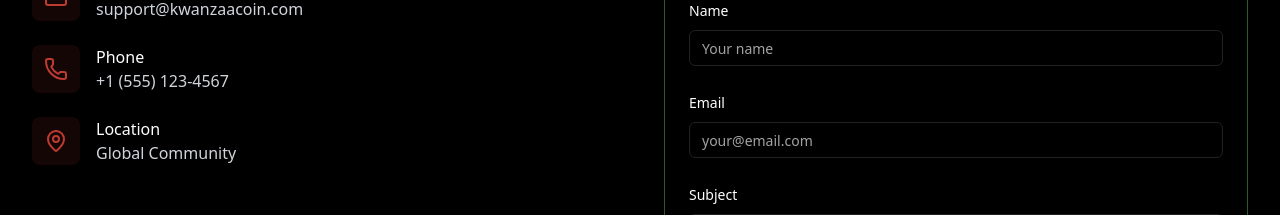
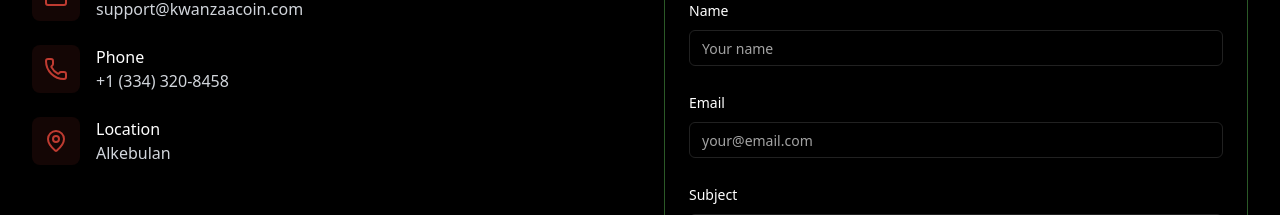
Before and after one commit to kwanzaacoin/kwa, a Next.js app: page /contact in a window 1280 px wide. Shown: the part 416-631 px from the top of the page. Built offline with nearby package versions, Linux system fonts and the light colour scheme.

Commit message:
Update contact.tsx

```diff
--- a/src/pages/contact.tsx
+++ b/src/pages/contact.tsx
@@ -25,13 +25,13 @@
   {
     icon: Phone,
     title: "Phone",
-    details: "+1 (555) 123-4567",
-    link: "tel:+15551234567"
+    details: "+1 (334) 320-8458",
+    link: "tel:+13343208458"
   },
   {
     icon: MapPin,
     title: "Location",
-    details: "Global Community",
+    details: "Alkebulan",
     link: null
   }
 ]
```
